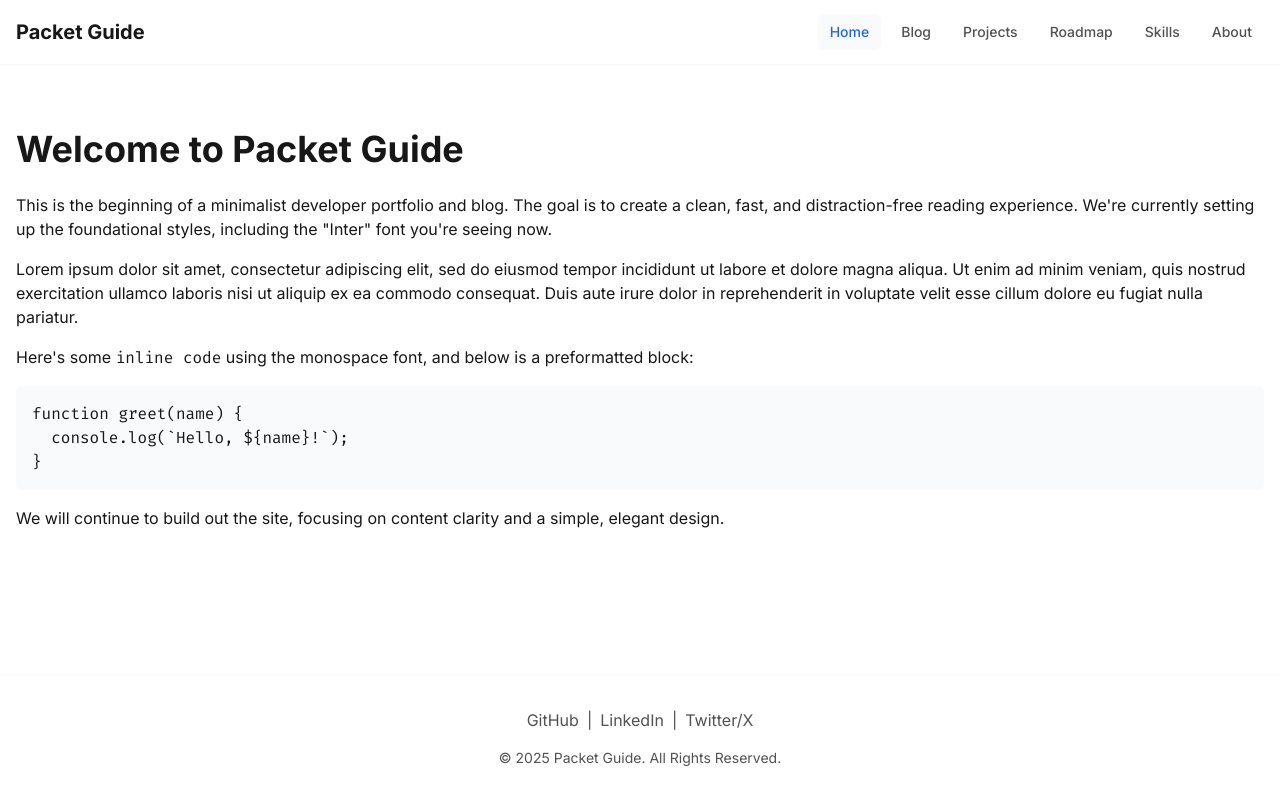
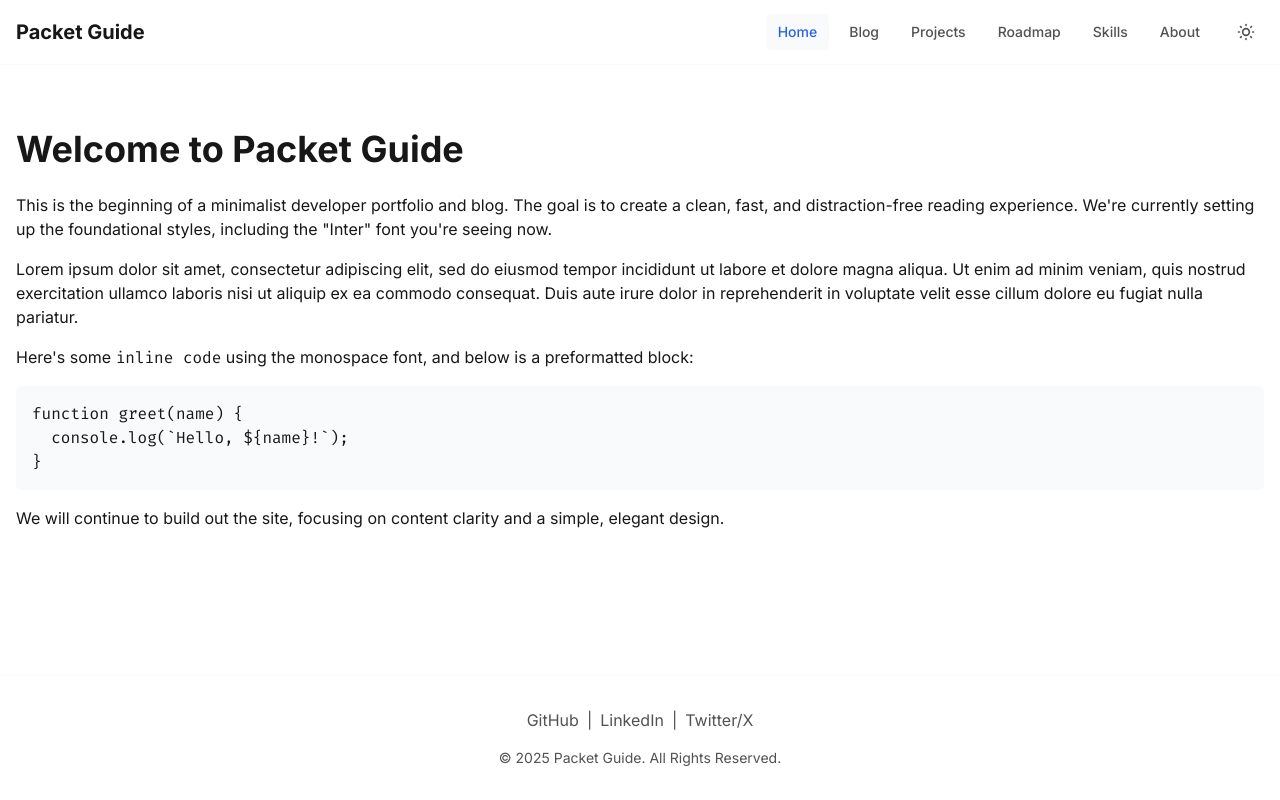
Before and after one commit to ramees-kr/packet-guide.com, a Next.js app in the folder site/: page / in a window 1280 px wide. Built offline with nearby package versions, Linux system fonts and the light colour scheme.

Commit message:
dark mode toggle

```diff
--- a/site/src/components/layout/Header.tsx
+++ b/site/src/components/layout/Header.tsx
@@ -1,10 +1,11 @@
 // site/src/components/layout/Header.tsx
 "use client";
 
-import React, { useState, useEffect } from "react"; // Import useState and useEffect
+import React, { useState, useEffect } from "react";
 import Link from "next/link";
 import NavLink from "./NavLink";
-import { usePathname } from "next/navigation"; // Import usePathname to close menu on route change
+import { usePathname } from "next/navigation";
+import ThemeToggle from "@/components/ui/ThemeToggle"; // Import ThemeToggle
 
 const navItems = [
   { href: "/", label: "Home" },
@@ -15,7 +16,6 @@ const navItems = [
   { href: "/about", label: "About" },
 ];
 
-// Icons for the mobile menu button
 const MenuIcon = () => (
   <svg
     className="h-6 w-6"
@@ -52,7 +52,6 @@ const Header: React.FC = () => {
   const [isMobileMenuOpen, setIsMobileMenuOpen] = useState(false);
   const pathname = usePathname();
 
-  // Close mobile menu on route changes
   useEffect(() => {
     setIsMobileMenuOpen(false);
   }, [pathname]);
@@ -61,13 +60,12 @@ const Header: React.FC = () => {
     setIsMobileMenuOpen(!isMobileMenuOpen);
   };
 
-  // Function to be called by NavLinks in the mobile menu to ensure it closes
   const handleMobileLinkClick = () => {
     setIsMobileMenuOpen(false);
   };
 
   return (
-    <header className="sticky top-0 z-50 w-full bg-page-background/75 backdrop-blur-md border-b border-surface-background">
+    <header className="sticky top-0 z-50 w-full bg-page-background/90 backdrop-blur-md border-b border-surface-background">
       <div className="container mx-auto px-4">
         <div className="flex h-16 items-center justify-between">
           {/* Site Title / Logo */}
@@ -80,17 +78,25 @@ const Header: React.FC = () => {
             </Link>
           </div>
 
-          {/* Desktop Navigation */}
-          <nav className="hidden md:flex md:items-center md:space-x-1 lg:space-x-2">
+          {/* Desktop Navigation & Theme Toggle */}
+          <div className="hidden md:flex items-center space-x-4">
+            {" "}
+            {/* Group desktop nav and toggle */}
+            <nav className="flex items-center space-x-1 lg:space-x-2">
               {navItems.map((item) => (
                 <NavLink key={item.href} href={item.href}>
                   {item.label}
                 </NavLink>
               ))}
             </nav>
+            <ThemeToggle /> {/* Add ThemeToggle for desktop */}
+          </div>
 
-          {/* Mobile Navigation Button */}
-          <div className="md:hidden">
+          {/* Mobile Controls: Theme Toggle and Menu Button */}
+          <div className="md:hidden flex items-center space-x-2">
+            {" "}
+            {/* Group mobile controls */}
+            <ThemeToggle /> {/* Add ThemeToggle for mobile */}
             <button
               onClick={toggleMobileMenu}
               aria-label="Toggle navigation menu"
@@ -108,15 +114,11 @@ const Header: React.FC = () => {
         <div className="md:hidden absolute top-16 left-0 right-0 bg-page-background shadow-lg border-t border-surface-background">
           <nav className="flex flex-col space-y-1 px-2 pt-2 pb-3">
             {navItems.map((item) => (
-              // Wrap NavLink or add onClick to NavLink itself if it supports it
-              // For simplicity, we'll assume NavLink doesn't directly take onClick for this state management.
-              // So, we wrap it or modify NavLink if needed.
-              // For this implementation, let's make NavLink take an optional onClick.
               <NavLink
                 key={item.href}
                 href={item.href}
-                className="block !px-3 !py-2 !text-base" // Override NavLink's internal padding for mobile list
-                onClick={handleMobileLinkClick} // Add this to NavLink props or handle differently
+                className="block !px-3 !py-2 !text-base"
+                onClick={handleMobileLinkClick}
               >
                 {item.label}
               </NavLink>
--- /dev/null
+++ b/site/src/components/ui/ThemeToggle.tsx
@@ -0,0 +1,73 @@
+// site/src/components/ui/ThemeToggle.tsx
+"use client";
+
+import React, { useState, useEffect } from "react";
+import { useTheme } from "next-themes";
+
+const SunIcon = () => (
+  <svg
+    xmlns="http://www.w3.org/2000/svg"
+    viewBox="0 0 24 24"
+    fill="none"
+    className="w-5 h-5 stroke-current"
+  >
+    <path
+      d="M12 3V4M12 20V21M4 12H3M6.314 6.314L5.5 5.5M17.686 6.314L18.5 5.5M6.314 17.69L5.5 18.5M17.686 17.69L18.5 18.5M21 12H20"
+      strokeWidth="2"
+      strokeLinecap="round"
+      strokeLinejoin="round"
+    />
+    <path
+      d="M16 12C16 14.209 14.209 16 12 16C9.791 16 8 14.209 8 12C8 9.791 9.791 8 12 8C14.209 8 16 9.791 16 12Z"
+      strokeWidth="2"
+      strokeLinecap="round"
+      strokeLinejoin="round"
+    />
+  </svg>
+);
+
+const MoonIcon = () => (
+  <svg
+    xmlns="http://www.w3.org/2000/svg"
+    viewBox="0 0 24 24"
+    fill="currentColor"
+    className="w-5 h-5 text-current"
+  >
+    <path d="M12 22C17.5228 22 22 17.5228 22 12C22 11.5373 21.3065 11.4608 21.0672 11.8568C19.9289 13.7406 17.8615 15 15.5 15C11.9101 15 9 12.0899 9 8.5C9 6.13845 10.2594 4.07105 12.1432 2.93276C12.5392 2.69347 12.4627 2 12 2C6.47715 2 2 6.47715 2 12C2 17.5228 6.47715 22 12 22Z" />
+  </svg>
+);
+
+const ThemeToggle: React.FC = () => {
+  const [mounted, setMounted] = useState(false);
+  const { resolvedTheme, setTheme } = useTheme();
+
+  useEffect(() => {
+    setMounted(true);
+  }, []);
+
+  if (!mounted) {
+    // Render a placeholder to prevent layout shift and hydration errors for the button icon
+    return <div style={{ width: "2.25rem", height: "2.25rem" }} />; // Adjust size to match your button
+  }
+
+  const toggleUserPreference = () => {
+    setTheme(resolvedTheme === "dark" ? "light" : "dark");
+  };
+
+  const buttonLabel =
+    resolvedTheme === "dark" ? "Switch to light mode" : "Switch to dark mode";
+
+  return (
+    <button
+      onClick={toggleUserPreference}
+      aria-label={buttonLabel}
+      title={buttonLabel}
+      className="p-2 rounded-md text-text-subtle hover:text-text-default hover:bg-surface-background transition-colors duration-150"
+    >
+      {/* Icon shows the current effective theme: Sun for light, Moon for dark */}
+      {resolvedTheme === "dark" ? <MoonIcon /> : <SunIcon />}
+    </button>
+  );
+};
+
+export default ThemeToggle;
```
Lines whose indentation alone changed are shown as unchanged.
